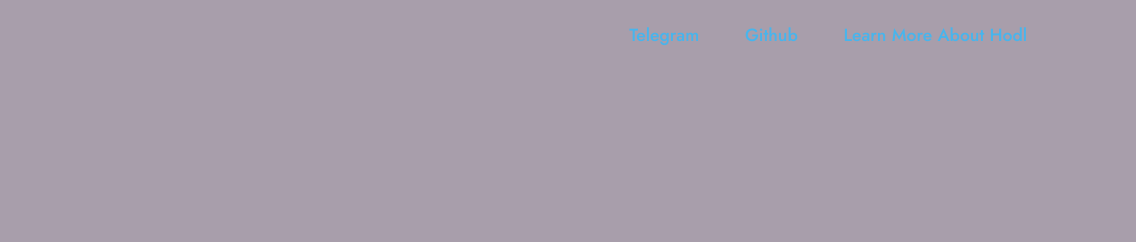
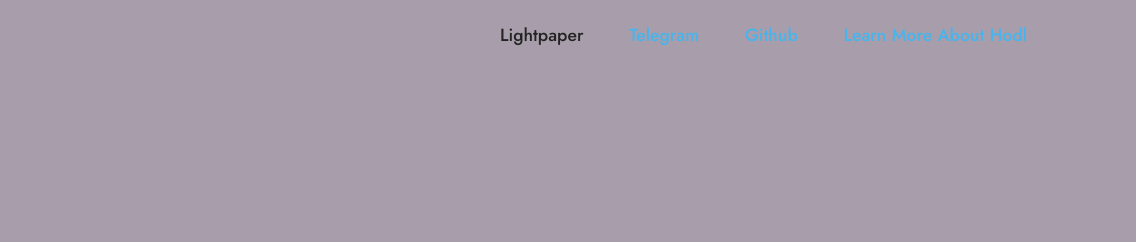
Before and after one commit to hodlearn/web, a plain HTML site: page index.html in a window 1280 px wide. Shown: the top 242 px of the page, 144-1280 px from the left. Drawn offline with Linux system fonts and the light colour scheme; a script that the page names is missing; files whose address does not match are found by name.

Commit message:
Update index.html

```diff
--- a/index.html
+++ b/index.html
@@ -47,7 +47,7 @@
                 </div>
             </button>
             <div class="collapse navbar-collapse" id="navbarSupportedContent">
-                <ul class="navbar-nav nav-dropdown nav-right" data-app-modern-menu="true"><li class="nav-item"><a class="nav-link link text-info display-4" href="index.html"></a></li>
+                <ul class="navbar-nav nav-dropdown nav-right" data-app-modern-menu="true"><li class="nav-item"><a class="nav-link link text-black text-primary display-4" href="assets/files/HODL_LIGHTPAPER-min.pdf" target="_blank">Lightpaper</a></li>
                     <li class="nav-item"><a class="nav-link link text-info display-4" href="https://t.me/hodlearn" target="_blank">Telegram</a></li>
                     <li class="nav-item"><a class="nav-link link text-info display-4" href="https://github.com/hodlearn" target="_blank">Github</a>
                       <li class="nav-item"><a class="nav-link link text-info display-4" href="https://www.twitlonger.com/show/n_1srjas3" target="_blank">Learn More About Hodl</a>
```
